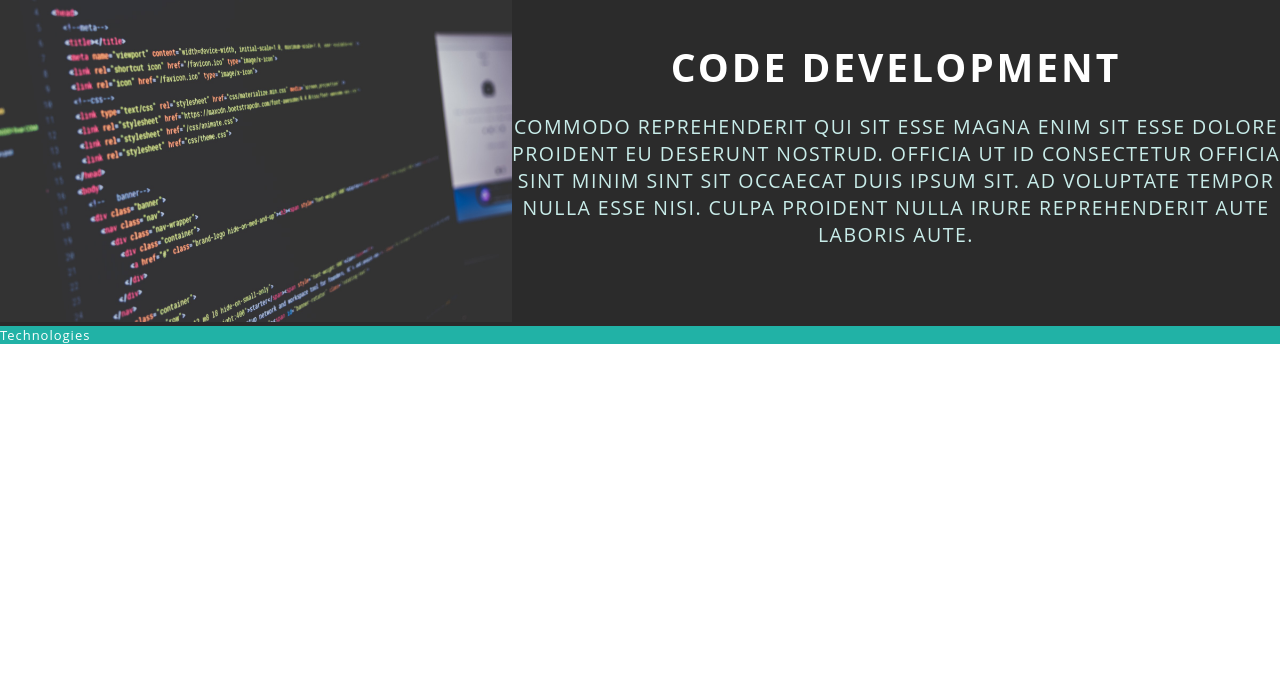
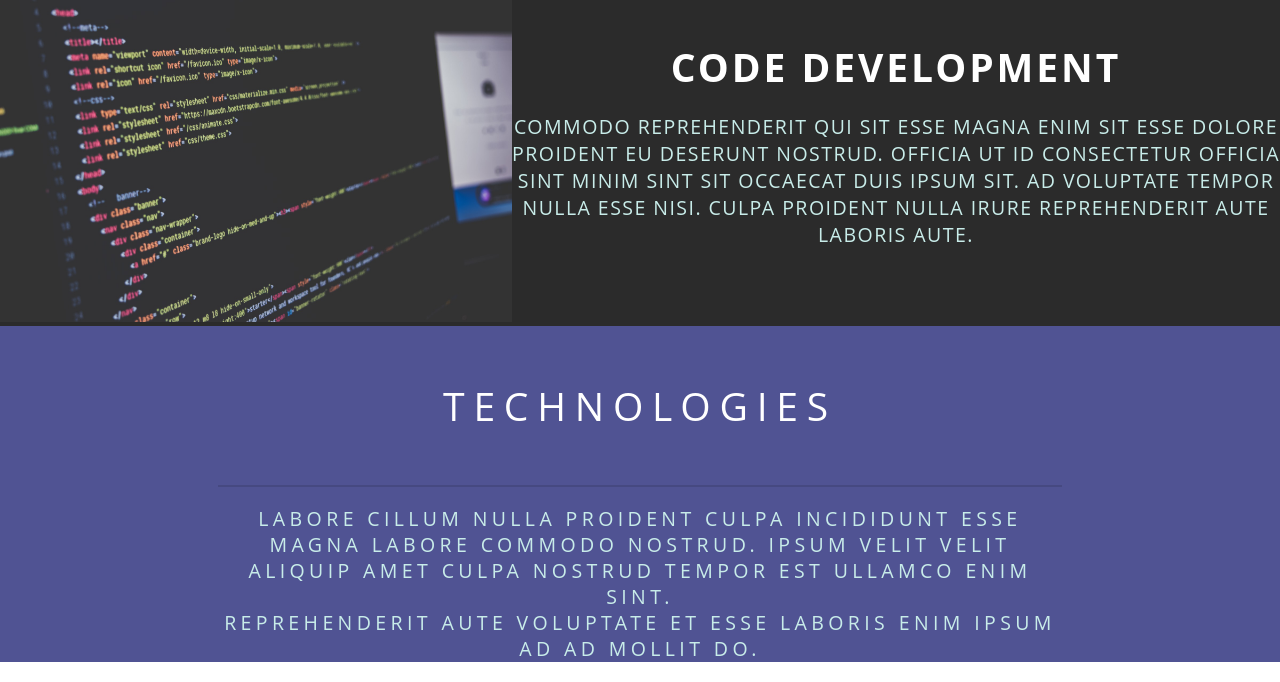
Before and after one commit to titan-65/agent0, a Gatsby site: page / in a window 1280 px wide. Shown: the part 2388-3070 px from the top of the page. Before the commit the page ends 2732 px from the top, so only its background shows below. Built offline with nearby package versions, Linux system fonts and the light colour scheme; Gatsby itself is replaced by a stand-in of ours.

Commit message:
Addition of Section Four

```diff
--- a/src/pages/index.js
+++ b/src/pages/index.js
@@ -6,7 +6,8 @@ import {
   SectionFour,
   FLexBoxIndex,
   TextWrapper,
-
+  GenPara,
+  GenHead2,
 } from "../styles/indexStyles"
 import { FontAwesomeIcon } from "@fortawesome/react-fontawesome"
 import { library } from "@fortawesome/fontawesome-svg-core"
@@ -113,9 +114,13 @@ export default function Home() {
       </SectionThree>
       <SectionFour>
         <div className="header_section4">
-          <div className="title_section4">
-            Technologies
-          </div>
+          <div className="title_section4">Technologies</div>
+          <GenPara lessSize grey>
+            Labore cillum nulla proident culpa incididunt esse magna labore
+            commodo nostrud. Ipsum velit velit aliquip amet culpa nostrud tempor
+            est ullamco enim sint. <br/> Reprehenderit aute voluptate et esse laboris
+            enim ipsum ad ad mollit do.
+          </GenPara>
         </div>
       </SectionFour>
     </>
--- a/src/styles/indexStyles.js
+++ b/src/styles/indexStyles.js
@@ -132,17 +132,13 @@ const SectionThree = styled.section`
 const FLexBoxIndex = styled.div`
   display: flex;
   .image {
-    width: ${props => (
-      props.inverse ? "60%" : "40%"
-    )};
+    width: ${props => (props.inverse ? "60%" : "40%")};
   }
   img {
     width: 100%;
   }
   .text_section3 {
-    width: ${props => (
-      props.inverse ? "40%" : "60%"
-    )};
+    width: ${props => (props.inverse ? "40%" : "60%")};
     display: flex;
     justify-content: center;
     align-items: center;
@@ -181,9 +177,23 @@ const GenHead2 = styled.h2`
   margin: 0;
 `
 const SectionFour = styled.section`
-  background-color: #21b2a6;
-  color: #ffffff;
-`
+    background-color: #505393;
+    color: #ffffff;
+    text-align: center;
+    .header_section4 {
+    width: 66%;
+    margin: 0 auto;
+    }
+    .title_section4 {
+    font-size: 3rem;
+    padding: 1.35em 0;
+    color: #ffffff;
+    border-bottom: 2px solid #464981;
+    text-transform: uppercase;
+    letter-spacing: 0.225em;
+    margin: 0;
+    }
+    `
 export {
   Banner,
   TextWrapper,
@@ -192,6 +202,6 @@ export {
   SectionThree,
   FLexBoxIndex,
   GenPara,
-    GenHead2,
-  SectionFour
+  GenHead2,
+  SectionFour,
 }
```
